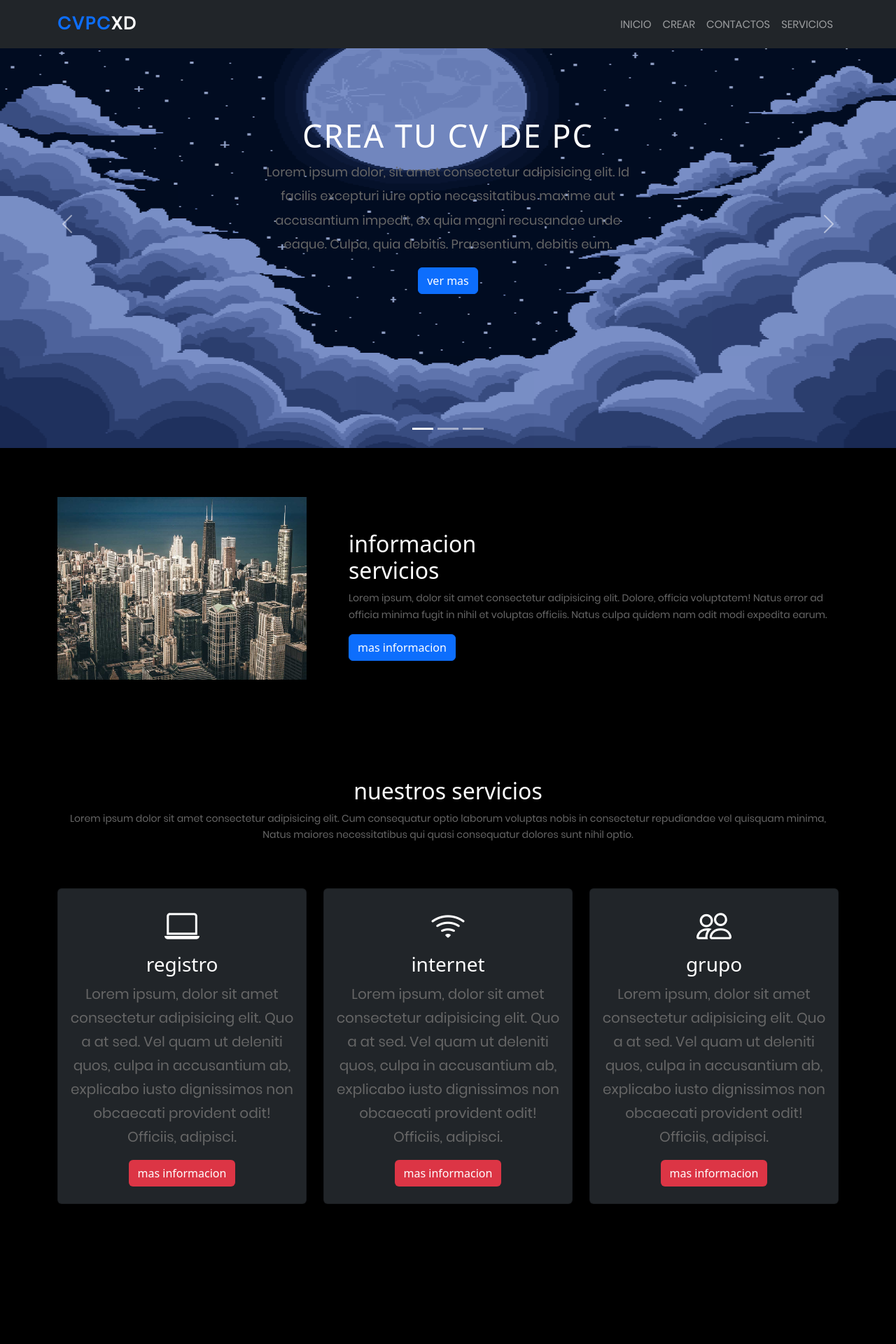
After one commit to winsignares/hvPc, a Flask app: page /fronted/indexhome in a window 1280 px wide. The commit adds this page. Shown: the top 1920 px of the page at 70% size. Run offline with Flask 3, Linux system fonts and the light colour scheme; some libraries are stand-ins or nearby versions.

Commit message:
finalizacion del home

```diff
--- a/src/app.py
+++ b/src/app.py
@@ -13,6 +13,7 @@ from api.reports import route_reports
 #rutas de los htmls
 from rutas.registro import routes_register
 from rutas.login import routes_login
+from rutas.home import routes_home
 
 
 
@@ -26,6 +27,7 @@ app.register_blueprint(routes_genero, url_prefix="/api")
 #ubicacion de la ruta
 app.register_blueprint(routes_register, url_prefix="/fronted")
 app.register_blueprint(routes_login, url_prefix="/fronted")
+app.register_blueprint(routes_home, url_prefix="/fronted")
 
 @app.route("/")
 def index():
--- a/src/config/static/css/main.css
+++ b/src/config/static/css/main.css
@@ -406,6 +406,7 @@ iframe {
   display: flex;
   flex-wrap: wrap;
   justify-content: center;
+
 }
 
 .login100-form-btn {
@@ -452,15 +453,16 @@ iframe {
   top: 0;
   left: 0;
   opacity: 1;
-
   -webkit-transition: all 0.4s;
   -o-transition: all 0.4s;
   -moz-transition: all 0.4s;
   transition: all 0.4s;
 }
 
+
 .login100-form-btn:hover {
   color: #fff;
+
 }
 
 .login100-form-btn:hover:before {
--- a/src/config/templates/layout.html
+++ b/src/config/templates/layout.html
@@ -1,12 +1,12 @@
 <!DOCTYPE html>
 <html lang="en">
 <head>
-	<title>Login</title>
+	<title>CvPc</title>
 	<meta charset="UTF-8">
 	<meta name="viewport" content="width=device-width, initial-scale=1">
 
 <!--===================================css============================================-->
-	<link rel="icon" href="{{url_for('static', filename='assets/images/icons/favicon.ico')}}">
+	<link rel="icon" href="{{url_for('static', filename='assets/images/icons/pc.png')}}">
 <!--===============================================================================================-->
     <link rel="stylesheet" href="{{url_for('static', filename='vendor/bootstrap/css/bootstrap.min.css')}}">
 <!--===============================================================================================-->
@@ -27,7 +27,20 @@
 	<link rel="stylesheet" href="{{url_for('static', filename='css/main.css')}}">
 <!--===============================================================================================-->
 <link rel="stylesheet" href="{{url_for('static', filename='css/util.css')}}">
-<link rel="stylesheet" href="{{url_for('static', filename='./css/style.css')}}">
+<!--===============================================================================================-->
+<link rel="stylesheet" href="{{url_for('static', filename='css/style.css')}}">
+<!--===============================================================================================-->
+<link
+href="https://cdn.jsdelivr.net/npm/bootstrap@5.3.0-alpha3/dist/css/bootstrap.min.css"
+rel="stylesheet"
+integrity="sha384-KK94CHFLLe+nY2dmCWGMq91rCGa5gtU4mk92HdvYe+M/SXH301p5ILy+dN9+nJOZ"
+crossorigin="anonymous"
+/>
+<!--===============================================================================================-->
+<link
+rel="stylesheet"
+href="https://cdn.jsdelivr.net/npm/bootstrap-icons@1.10.5/font/bootstrap-icons.css"
+/>
 
 </head>
 <body>
@@ -49,5 +62,11 @@
 <script src="{{url_for('static', filename='vendor/countdowntime/countdowntime.js')}}"></script>
 <!--===============================================================================================-->
 <script src="{{url_for('static', filename='vendor/js/bootstrap.bundle.min.js')}}"></script>
+<!--===============================================================================================-->
+<script
+src="https://cdn.jsdelivr.net/npm/bootstrap@5.3.0-alpha3/dist/js/bootstrap.bundle.min.js"
+integrity="sha384-ENjdO4Dr2bkBIFxQpeoTz1HIcje39Wm4jDKdf19U8gI4ddQ3GYNS7NTKfAdVQSZe"
+crossorigin="anonymous"
+></script>
 </body>
 </html>
--- /dev/null
+++ b/src/config/templates/main/home.html
@@ -0,0 +1,309 @@
+{% extends './layout.html' %}
+{% block body%}
+<link rel="stylesheet" href="{{url_for('static', filename='css/style.css')}}">
+<nav class="navbar navbar-expand-lg navbar-dark bg-dark fixed-top">
+    <div class="container">
+      <a href="#" class="navbar-brand"
+        ><span class="text-primary">CvPc</span>xd</a
+      >
+      <button
+        class="navbar-toggler"
+        type="button"
+        data-bs-toggle="collapse"
+        data-bs-target="#navbarS"
+        aria-controls="navbarS"
+        aria-expanded="false"
+        aria-label="Toggle navigation"
+      >
+        <span class="navbar-toggler-icon"></span>
+      </button>
+      <div class="collapse navbar-collapse" id="navbarS">
+        <ul class="navbar-nav ms-auto mb-2 mb-lg-0">
+          <li class="nav-item">
+            <a href="#" class="nav-link">Inicio</a>
+          </li>
+          <li class="nav-item">
+            <a href="#" class="nav-link">crear</a>
+          </li>
+          <li class="nav-item">
+            <a href="#" class="nav-link">contactos</a>
+          </li>
+          <li class="nav-item">
+            <a href="#" class="nav-link">servicios</a>
+          </li>
+        </ul>
+      </div>
+    </div>
+  </nav>
+  <div id="carouselE" class="carousel slide" data-bs-ride="carousel">
+    <div class="carousel-indicators">
+      <button
+        type="button"
+        data-bs-target="#carouselE"
+        data-bs-slide-to="0"
+        class="active"
+        aria-current="true"
+        aria-label="Slide 1"
+      ></button>
+      <button
+        type="button"
+        data-bs-target="#carouselE"
+        data-bs-slide-to="1"
+        aria-current="true"
+        aria-label="Slide 2"
+      ></button>
+      <button
+        type="button"
+        data-bs-target="#carouselE"
+        data-bs-slide-to="2"
+        aria-current="true"
+        aria-label="Slide 3"
+      ></button>
+    </div>
+
+    <div class="carousel-inner">
+      <div class="carousel-item active">
+        <img src="{{url_for('static', filename='assets/images/h.png')}}" class="d-block w-100" alt="" />
+        <div class="carousel-caption">
+          <h5>crea tu cv de pc</h5>
+          <p>
+            Lorem ipsum dolor, sit amet consectetur adipisicing elit. Id
+            facilis excepturi iure optio necessitatibus maxime aut accusantium
+            impedit, ex quia magni recusandae unde eaque. Culpa, quia debitis.
+            Praesentium, debitis eum.
+          </p>
+          <a href="#" class="btn btn-primary mt-3">ver mas</a>
+        </div>
+      </div>
+      <div class="carousel-item">
+        <img src="{{url_for('static', filename='assets/images/new.jpg')}}" class="d-block w-100" alt="" />
+        <div class="carousel-caption">
+          <h5>crea tu cv de pc</h5>
+          <p>
+            Lorem ipsum dolor, sit amet consectetur adipisicing elit. Id
+            facilis excepturi iure optio necessitatibus maxime aut accusantium
+            impedit, ex quia magni recusandae unde eaque. Culpa, quia debitis.
+            Praesentium, debitis eum.
+          </p>
+          <a href="#" class="btn btn-primary mt-3">ver mas</a>
+        </div>
+      </div>
+      <div class="carousel-item">
+        <img src="{{url_for('static', filename='assets/images/tr.jpg')}}" class="d-block w-100" alt="" />
+        <div class="carousel-caption">
+          <h5>crea tu cv de pc</h5>
+          <p>
+            Lorem ipsum dolor, sit amet consectetur adipisicing elit. Id
+            facilis excepturi iure optio necessitatibus maxime aut accusantium
+            impedit, ex quia magni recusandae unde eaque. Culpa, quia debitis.
+            Praesentium, debitis eum.
+          </p>
+          <a href="#" class="btn btn-primary mt-3">ver mas</a>
+        </div>
+      </div>
+      <button
+        class="carousel-control-prev"
+        type="button"
+        data-bs-target="#carouselE"
+        data-bs-slide="prev"
+      >
+        <span class="carousel-control-prev-icon" aria-hidden="true"></span>
+        <span class="visually-hidden">previous</span>
+      </button>
+
+      <button
+        class="carousel-control-next"
+        type="button"
+        data-bs-target="#carouselE"
+        data-bs-slide="next"
+      >
+        <span class="carousel-control-next-icon" aria-hidden="true"></span>
+
+        <span class="visually-hidden">Next</span>
+      </button>
+    </div>
+  </div>
+
+  <section class="about section-padding">
+    <div class="container">
+      <div class="row">
+        <div class="col-lg-4 col-md-12 col-12">
+          <div class="about-img">
+            <img src="{{url_for('static', filename='assets/images/bg-01.jpg')}}" class="img-fluid" alt="" />
+          </div>
+        </div>
+        <div class="col-lg-8 col-md-12 col-12 ps-lg-5 mt-md-5">
+          <div class="about-text text-white">
+            <h2>informacion <br />servicios</h2>
+            <p>
+              Lorem ipsum, dolor sit amet consectetur adipisicing elit.
+              Dolore, officia voluptatem! Natus error ad officia minima fugit
+              in nihil et voluptas officiis. Natus culpa quidem nam odit modi
+              expedita earum.
+            </p>
+            <a href="#" class="btn btn-primary">mas informacion</a>
+          </div>
+        </div>
+      </div>
+    </div>
+  </section>
+
+  <section class="services section-padding">
+    <div class="container">
+      <div class="row">
+        <div class="col-md-12">
+          <div class="section-header text-center text-white pb-5">
+            <h2>nuestros servicios</h2>
+            <p>
+              Lorem ipsum dolor sit amet consectetur adipisicing elit. Cum
+              consequatur optio laborum voluptas nobis in consectetur
+              repudiandae vel quisquam minima,<br />
+              Natus maiores necessitatibus qui quasi consequatur dolores sunt
+              nihil optio.
+            </p>
+          </div>
+        </div>
+      </div>
+      <div class="row">
+        <div class="col-12 col-md-12 col-lg-4">
+          <div class="card text-white text-center bg-dark pb-2">
+            <div class="card-body">
+              <i class="bi bi-laptop"></i>
+              <h3 class="card-title">registro</h3>
+              <p class="lead">
+                Lorem ipsum, dolor sit amet consectetur adipisicing elit. Quo
+                a at sed. Vel quam ut deleniti quos, culpa in accusantium ab,
+                explicabo iusto dignissimos non obcaecati provident odit!
+                Officiis, adipisci.
+              </p>
+              <button class="btn bg-danger text-white">
+                mas informacion
+              </button>
+            </div>
+          </div>
+        </div>
+        <div class="col-12 col-md-12 col-lg-4">
+          <div class="card text-white text-center bg-dark pb-2">
+            <div class="card-body">
+              <i class="bi bi-wifi"></i>
+              <h3 class="card-title">internet</h3>
+              <p class="lead">
+                Lorem ipsum, dolor sit amet consectetur adipisicing elit. Quo
+                a at sed. Vel quam ut deleniti quos, culpa in accusantium ab,
+                explicabo iusto dignissimos non obcaecati provident odit!
+                Officiis, adipisci.
+              </p>
+              <button class="btn bg-danger text-white">
+                mas informacion
+              </button>
+            </div>
+          </div>
+        </div>
+        <div class="col-12 col-md-12 col-lg-4">
+          <div class="card text-white text-center bg-dark pb-2">
+            <div class="card-body">
+              <i class="bi bi-people"></i>
+              <h3 class="card-title">grupo</h3>
+              <p class="lead">
+                Lorem ipsum, dolor sit amet consectetur adipisicing elit. Quo
+                a at sed. Vel quam ut deleniti quos, culpa in accusantium ab,
+                explicabo iusto dignissimos non obcaecati provident odit!
+                Officiis, adipisci.
+              </p>
+              <button class="btn bg-danger text-white">
+                mas informacion
+              </button>
+            </div>
+          </div>
+        </div>
+      </div>
+    </div>
+  </section>
+  <section class="portafolio-padding">
+    <div class="row">
+      <div class="col-md-12">
+        <div class="sectio-header text-center text-white pb-5">
+          <h2>holaaaaa</h2>
+          <p>
+            Lorem ipsum dolor sit amet consectetur adipisicing elit.
+            Repellendus assumenda consectetur obcaecati ullam totam repellat
+            quae maiores, animi ipsum necessitatibus enim nam,<br />
+            voluptate doloribus omnis cumque reiciendis accusamus excepturi
+            expedita.
+          </p>
+        </div>
+      </div>
+    </div>
+    <div class="row">
+      <div class="col-12 col-md-12 col-lg-4 pb-5">
+        <div class="card text-light text-center bg-dark pb-2">
+          <div class="card-body text-white">
+            <div class="img-area mb-4">
+              <img src="{{url_for('static', filename='assets/images/pequeño.jpg')}}" class="img-fluid" alt="" />
+              <h3>home 1</h3>
+              <p class="lead">
+                Lorem ipsum dolor sit amet consectetur adipisicing elit. Odio
+                quibusdam saepe ipsum cum repellat minima magnam ut dolore
+                quaerat expedita fugit assumenda, sed voluptatem laboriosam
+                consectetur nulla! Eligendi, ut sint.
+              </p>
+              <button class="btn bg-primary text-white">
+                mas informacion
+              </button>
+            </div>
+          </div>
+        </div>
+      </div>
+      <div class="col-12 col-md-12 col-lg-4 pb-5">
+        <div class="card text-light text-center bg-dark pb-2">
+          <div class="card-body text-white">
+            <div class="img-area mb-4">
+              <img src="{{url_for('static', filename='assets/images/pequeño.jpg')}}" class="img-fluid" alt="" />
+              <h3>home 2</h3>
+              <p class="lead">
+                Lorem ipsum dolor sit amet consectetur adipisicing elit. Odio
+                quibusdam saepe ipsum cum repellat minima magnam ut dolore
+                quaerat expedita fugit assumenda, sed voluptatem laboriosam
+                consectetur nulla! Eligendi, ut sint.
+              </p>
+              <button class="btn bg-primary text-white">
+                mas informacion
+              </button>
+            </div>
+          </div>
+        </div>
+      </div>
+      <div class="col-12 col-md-12 col-lg-4 pb-5">
+        <div class="card text-light text-center bg-dark pb-2">
+          <div class="card-body text-white">
+            <div class="img-area mb-4">
+              <img src="{{url_for('static', filename='assets/images/pequeño.jpg')}}" class="img-fluid" alt="" />
+              <h3>home 3</h3>
+              <p class="lead">
+                Lorem ipsum dolor sit amet consectetur adipisicing elit. Odio
+                quibusdam saepe ipsum cum repellat minima magnam ut dolore
+                quaerat expedita fugit assumenda, sed voluptatem laboriosam
+                consectetur nulla! Eligendi, ut sint.
+              </p>
+              <button class="btn bg-primary text-white">
+                mas informacion
+              </button>
+            </div>
+          </div>
+        </div>
+      </div>
+    </div>
+  </section>
+
+  <footer class="bg-dark p-2 text-center">
+    <div class="container">
+      <p class="text-white">
+        © Todos los derechos reservados :: cam :: colombia 2023
+      </p>
+    </div>
+  </footer>
+
+
+
+
+{%endblock%}
```
Also changed, not shown: src/config/templates/main/login.html (+9 -7 lines), src/rutas/home.py (added, +8 -0 lines), src/config/static/assets/images/icons/pc.png (added).
